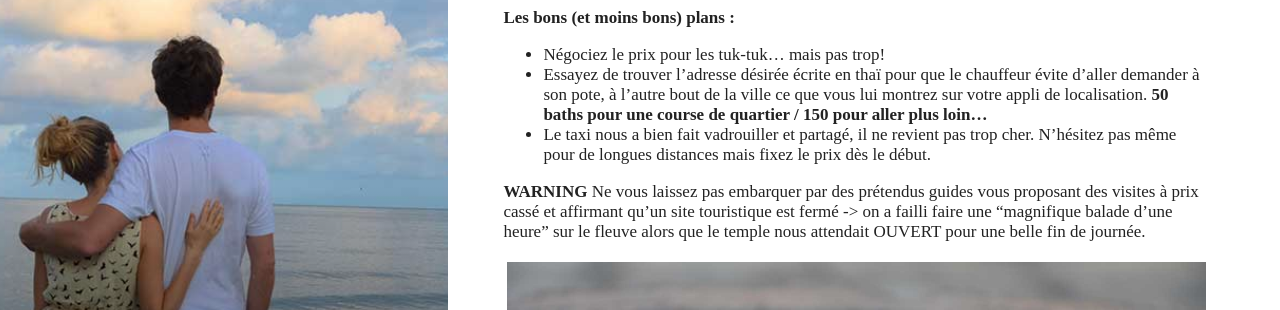
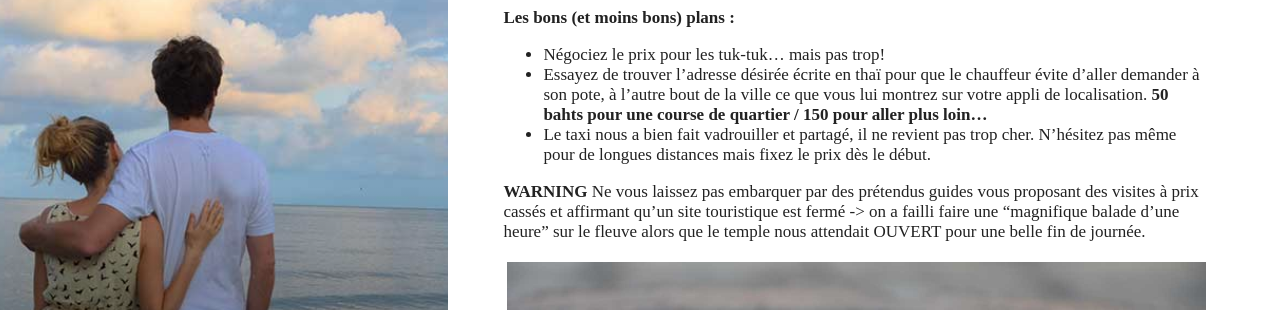
Before and after one commit to FlorentD/cairatuverras.github.io, a Jekyll site: the page built from _posts/2017-06-09-thailande-culture.md, in a window 1280 px wide and 900 px high, scrolled down 4090 px. Shown: the part 175-485 px from the top of the window. Built offline with Jekyll 4.4.1, drawn with Linux system fonts in a browser that asks for light colours; comment, search, counter and statistics services are not loaded; some of the changed text lies outside the part shown.

Commit message:
Create 2017-06-09-thailande-culture.md

```diff
--- a/_posts/2017-06-09-thailande-culture.md
+++ b/_posts/2017-06-09-thailande-culture.md
@@ -39,10 +39,10 @@
 
 - Négociez le prix pour les tuk-tuk... mais pas trop!
 - Essayez de trouver l’adresse désirée écrite en thaï pour que le chauffeur évite d’aller demander à son pote, à l’autre bout de la ville ce que vous lui montrez sur votre appli de localisation.
-**50 baths pour une course de quartier / 150 pour aller plus loin...**
+**50 bahts pour une course de quartier / 150 pour aller plus loin...**
 - Le taxi nous a bien fait vadrouiller et partagé, il ne revient pas trop cher. N'hésitez pas même pour de longues distances mais fixez le prix dès le début.
 
-**WARNING** Ne vous laissez pas embarquer par des prétendus guides vous proposant des visites à prix cassé et affirmant qu’un site touristique est fermé -> on a failli faire une "magnifique balade d'une heure" sur le fleuve alors que le temple nous attendait OUVERT pour une belle fin de journée.
+**WARNING** Ne vous laissez pas embarquer par des prétendus guides vous proposant des visites à prix cassés et affirmant qu’un site touristique est fermé -> on a failli faire une "magnifique balade d'une heure" sur le fleuve alors que le temple nous attendait OUVERT pour une belle fin de journée.
 
 [![railroad]({{ site.images }}/thailande_culture/fleurs_2.jpg)]({{ site.images }}/thailande_culture/fleurs_2.jpg)
 
@@ -50,7 +50,7 @@
 
 [![railroad]({{ site.images }}/thailande_culture/religion_3.jpg)]({{ site.images }}/thailande_culture/religion_3.jpg)
 
-La place de la religion est ici très forte. Il n'est pas rare de trouver une pièce dédiée à un dieu dans une maison Thaïlandaise et les **temples** inondent les villes et villages du pays de leurs belles couleurs et leurs mille statues
+La place de la religion est ici très forte. Il n'est pas rare de trouver une pièce dédiée à un dieu dans une maison Thaïlandaise et les **temples** inondent les villes et villages du pays de leurs belles couleurs et leurs mille statues.
 
 [![railroad]({{ site.images }}/thailande_culture/religion_4.jpg)]({{ site.images }}/thailande_culture/religion_4.jpg)
 
@@ -102,4 +102,4 @@
 - Si malgré nos avertissement vous décidez de faire les malins et de tenter ces 10h d'escale au Bahreïn, sachez qu'un **pub** irlandais se cache à l'étage, au bout de l'aéroport et assurera votre survie jusqu'à l'embarquement avec de bonnes bières, des canapés confortables, et des fish and chips.
 
 <p align="center">
-  <b></b>Sur ce .. เพื่อนลา   À bientôt les amis.<br>
+  <b></b>Sur ce .. เพื่อนลา   **À bientôt les amis.** <br>
```
Also changed, not shown: other parts of _posts/2017-06-09-thailande-culture.md (+1 -1 lines).
